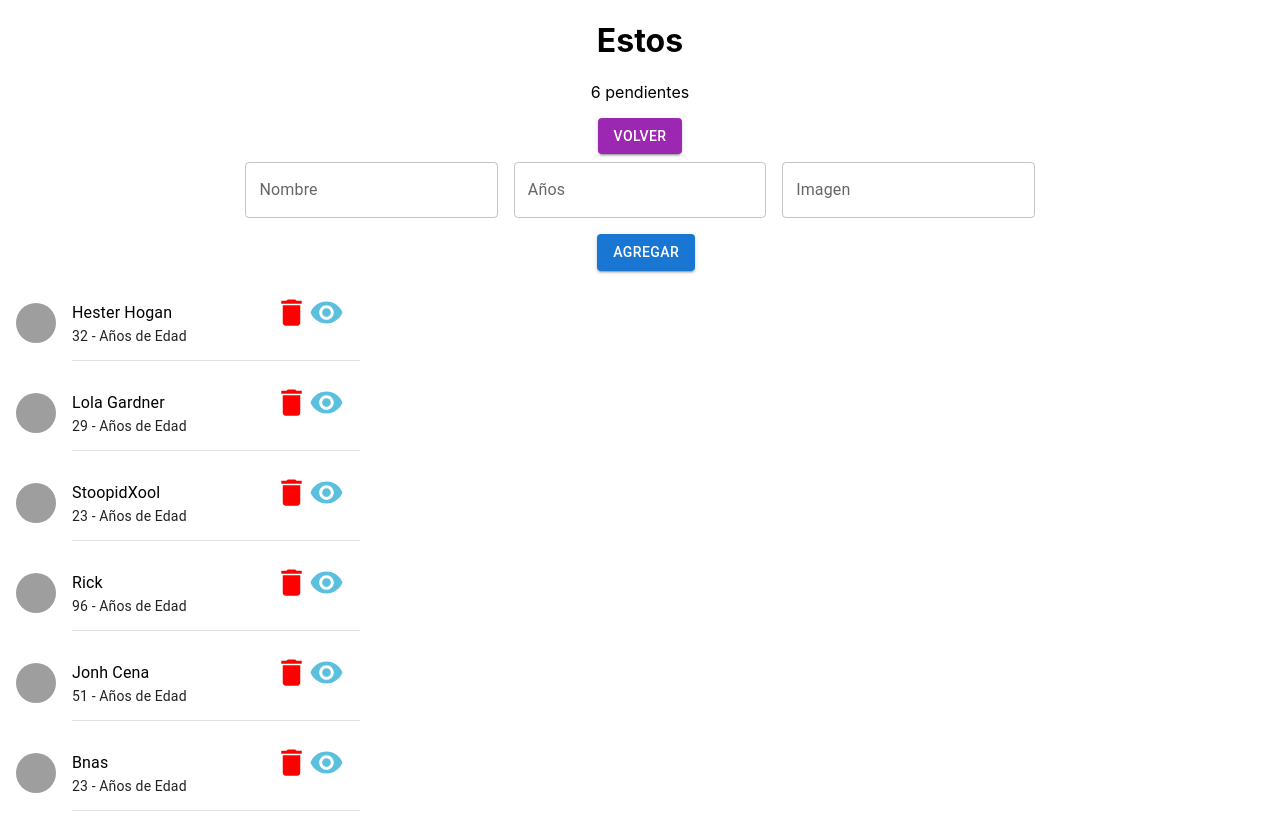
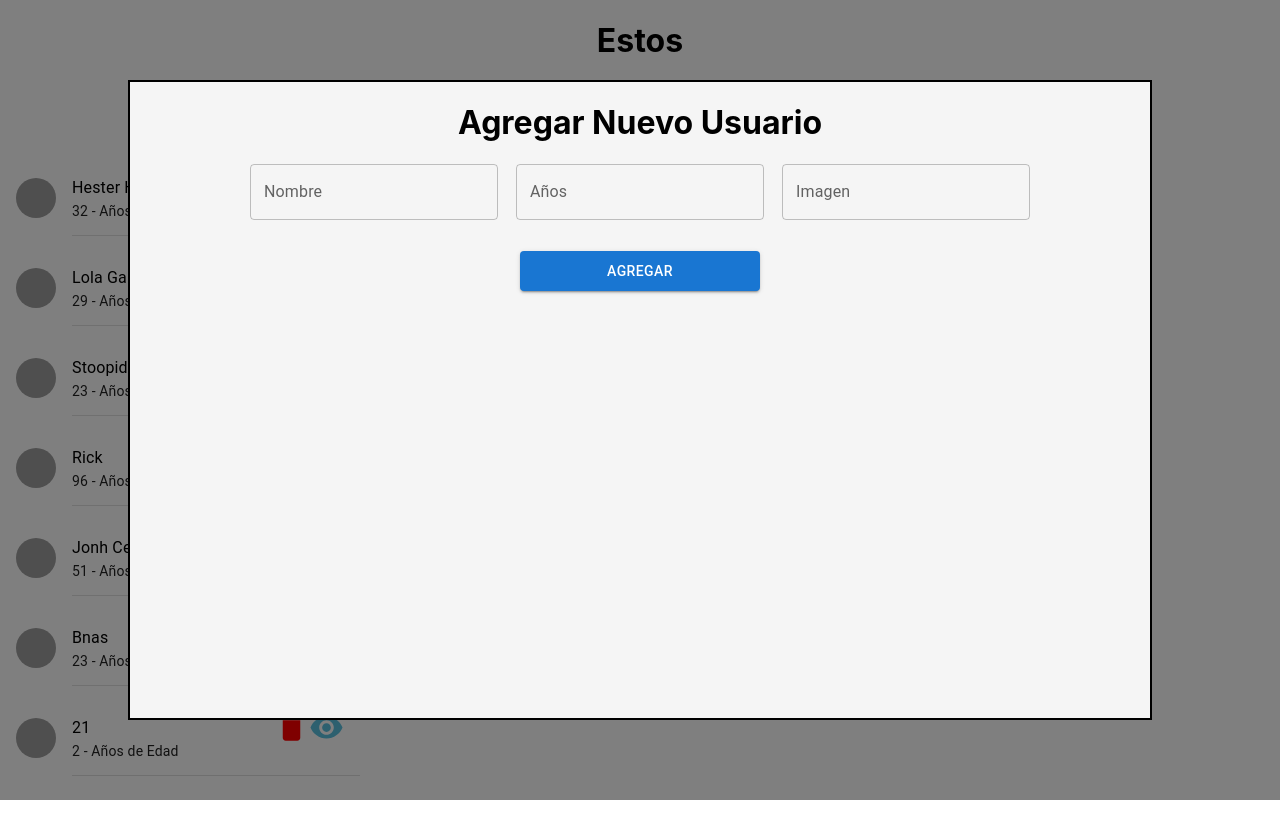
Before and after one commit to imJull/cumpleanosHandler, a React (Create React App) app: page / in a window 1280 px wide. Both pictures are taken after a click on the button "AÑADIR". Built offline with nearby package versions, Linux system fonts and the light colour scheme; data requests are answered from the project's data file; grey boxes are pictures that could not be loaded.

Commit message:
Agregado modal de agregar usuario(Con errores)

```diff
--- a/db.json
+++ b/db.json
@@ -52,6 +52,12 @@
       "age": "23",
       "image": "https://static.hiphopdx.com/2018/09/yung-bans-1-800x600.jpg",
       "id": 7
+    },
+    {
+      "name": "21",
+      "age": "2",
+      "image": "12",
+      "id": 8
     }
   ]
 }
--- a/package.json
+++ b/package.json
@@ -7,6 +7,7 @@
     "@emotion/styled": "^11.3.0",
     "@mui/icons-material": "^5.0.4",
     "@mui/material": "^5.0.4",
+    "@mui/styles": "^5.0.1",
     "@testing-library/jest-dom": "^5.14.1",
     "@testing-library/react": "^11.2.7",
     "@testing-library/user-event": "^12.8.3",
--- a/src/Components/Add.js
+++ b/src/Components/Add.js
@@ -1,16 +1,15 @@
 import * as React from 'react';
 import Box from '@mui/material/Box';
+import Grid from '@mui/material/Grid';
 import TextField from '@mui/material/TextField';
 import Button from '@mui/material/Button';
 import { useState } from 'react';
-
 
 
 const Add = ({addHanddler}) => {
     const [name, setName] = useState("")
     const [age, setAge] = useState("")
     const [image, setImage] = useState("")
-
 
 
     const submitHanddler = (e) => {
@@ -30,30 +29,53 @@ const Add = ({addHanddler}) => {
         }
     }
 
+    const fieldStyle={
+        margin: "15px 10px",
+        display: "flex",
+        alignItems: "center",
+        justifyContent: "space-evenly",
+        button:{
+            width:"15rem",
+            height:"2.5rem"
+        }
+    }
+
+    const modalStyle={
+      position: "absolute"  ,
+      width:"80vw",
+      height:"80vh",
+      background:"whitesmoke",
+      border: "2px solid #000",
+      boxShadow: "10px, 5px, 5px, black",
+      padding: "2px, 4px, 3px",
+      top:'50%',
+      left:'50%',
+      transform: "translate(-50%, -50%)",
+    }
+
     return (
-        <div>
+        <Grid align="center" style={modalStyle}>
+            <h1>Agregar Nuevo Usuario</h1>
             <Box
                 onSubmit={submitHanddler}
                 component="form"
                 sx={{
-                    '& > :not(style)': { m: 1, width: '25ch' },
+                    '& > :not(style)': { m: 2, width: '80%' },
                 }}
                 noValidate
                 autoComplete="off"
                 >
-
+                <Grid style={fieldStyle}>
                     <TextField type="text" value={name} onChange={(e) => setName(e.target.value)} id="outlined-basic" label="Nombre" variant="outlined" />
                     <TextField type="number" value={age} onChange={(e) => setAge(e.target.value)} id="outlined-basic" label="Años" variant="outlined" />
                     <TextField type="text" value={image} onChange={(e) => setImage(e.target.value)} id="outlined-basic" label="Imagen" variant="outlined" />
+                </Grid>
 
-                <div>
-                    <Button style={{position: "relative", left:"32rem"}} type="submit" variant="contained">AGREGAR</Button>
-               </div>
+                    <Button style={fieldStyle.button} type="submit" variant="contained">AGREGAR</Button>
+
 
             </Box>
-        </div>
+        </Grid>
     );
 }
-
-/* https://static.hiphopdx.com/2018/09/yung-bans-1-800x600.jpg */
 export default Add
--- a/src/Components/Birthday.js
+++ b/src/Components/Birthday.js
@@ -8,23 +8,16 @@ import Typography from '@mui/material/Typography';
 import DeleteIcon from '@mui/icons-material/Delete';
 import BirthdayDetail from './BirthdayDetail';
 import CustomizedDialogs from './Dialog';
-import { useState } from 'react';
+
 
 
 const Birthday = ({person, deleteHanddler}) => {
 
-     const [showPerson, setShowPerson] = useState(false)
-
-      const showPersonHandler = () => {
-            setShowPerson(!showPerson)
-            console.log(person.id)
-
-      }
 
 
     return (
         <div>
-            <List key={person.id} sx={{ width: '100%', maxWidth: 360, bgcolor: 'background.paper' }} onClick={showPersonHandler}>
+            <List key={person.id} sx={{ width: '100%', maxWidth: 360, bgcolor: 'background.paper' }}>
                 <ListItem alignItems="flex-start">
                 <ListItemAvatar>
                     <Avatar alt={person.name} src={person.image} />
--- a/src/Components/ButtonAdd.js
+++ b/src/Components/ButtonAdd.js
@@ -1,13 +1,15 @@
 import Button from '@mui/material/Button';
 import { useState } from 'react';
 
-const ButtonAdd = ( {showAddHanddler} ) => {
-    const [btn, setBtn] = useState(false)
+const ButtonAdd = ( {showAddHanddler, toggleModal} ) => {
+
 
     const btnToggle = () =>{
-        showAddHanddler();
-        setBtn(!btn);
+
+        toggleModal();
+
     }
+
 
     const txtColor = {
         add: "Añadir",
@@ -18,7 +20,7 @@ const ButtonAdd = ( {showAddHanddler} ) => {
 
     return (
         <>
-           <Button color={!btn ? "primary" : "secondary" } style={{backgroundColor:"color"}} onClick={btnToggle} variant="contained">{!btn ? txtColor.add : txtColor.back }</Button>
+            <Button  style={{backgroundColor:"color"}} onClick={btnToggle} variant="contained">Añadir</Button>
         </>
     )
 }
--- a/src/Components/Header.js
+++ b/src/Components/Header.js
@@ -1,22 +1,28 @@
 import Add from "./Add"
 import ButtonAdd from "./ButtonAdd"
+import { Modal } from '@mui/material';
 import { useState } from "react"
 
 const Header = ( {persons, addHanddler} ) => {
     const [showAdd, setShowAdd] = useState(false);
+    const [modal, setModal] = useState(false);
 
-    const showAddHanddler = () => {
-        setShowAdd(!showAdd);
-        console.log("clickeado")
+    const toggleModal = () =>{
+        setModal(!modal)
     }
+
+
 
     return (
         <div>
             <h1>Estos </h1>
             <p>{persons.length} pendientes</p>
-            <ButtonAdd showAddHanddler={showAddHanddler} />
-            {showAdd &&
-            <Add addHanddler={addHanddler} />}
+            <ButtonAdd toggleModal={toggleModal} />
+
+                <Modal open={modal} onClose={toggleModal}>
+                   <Add addHanddler={addHanddler} />
+                </Modal>
+
         </div>
     )
 }
```
Also changed, not shown: 1 other file (tests, documents, lock files or other folders).
